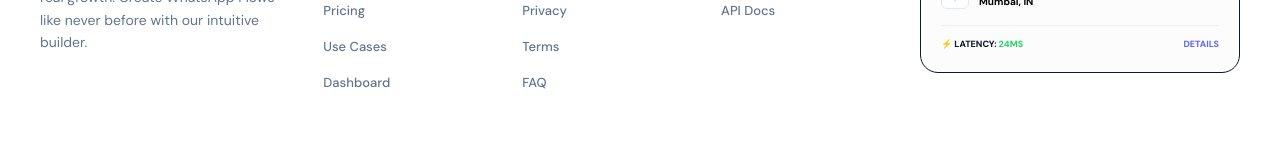
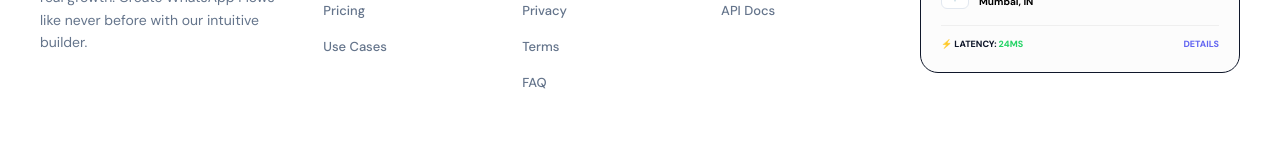
Before and after one commit to yashkolnure/wpld, a React (Create React App) app: page /about in a window 1280 px wide. Shown: the part 2826-2986 px from the top of the page. Built offline with nearby package versions, Linux system fonts and the light colour scheme; no server answers; the HTML template or start-up script is replaced by a standard one; a web font is replaced by a local one.

Commit message:
Revert "feat: show footer on dashboard; add smart Dashboard link in footer"
This reverts commit 4ec790b48587c3740f98deed195685c12eb8413d.

```diff
--- a/src/App.js
+++ b/src/App.js
@@ -33,41 +33,38 @@ function ScrollToTop() {
   return null;
 }
 
-// Paths that hide BOTH header and footer (full-screen workspace tools)
-const headerHiddenPaths   = ["/dashboard", "/workflow", "/blog-admin"];
-// Paths that hide ONLY the footer (workflow builder & blog admin are full-screen)
-const footerHiddenPaths   = ["/workflow", "/blog-admin"];
-const marketingPaths = [
-  "/", "/login", "/register", "/login-success", "/forgot-password",
-  "/about", "/privacy", "/terms", "/faq",
-  "/help-center", "/contact", "/api-docs", "/blog",
-];
+// Updated Helper:
+// We hide the Layout if it's a Workspace (/dashboard, /workflow)
+// OR if it's a dynamic slug (any path NOT in our marketing list)
+const shouldHideLayout = (pathname) => {
+  const workspacePaths = ["/dashboard", "/workflow", "/blog-admin"];
+  const marketingPaths = [
+    "/", "/login", "/register", "/login-success", "/forgot-password",
+    "/about", "/privacy", "/terms", "/faq",
+    "/help-center", "/contact", "/api-docs", "/blog",
+  ];
 
-const shouldHideHeader = (pathname) => {
-  if (headerHiddenPaths.some(p => pathname.startsWith(p))) return true;
+  // 1. Hide if it starts with a workspace path
+  if (workspacePaths.some(path => pathname.startsWith(path))) return true;
+
+  // 2. Blog posts and reset-password keep header/footer
   if (pathname.startsWith("/blog/") || pathname.startsWith("/reset-password/")) return false;
+
+  // 3. Hide if it is NOT one of our main marketing/auth pages
   if (!marketingPaths.includes(pathname)) return true;
-  return false;
-};
 
-const shouldHideFooter = (pathname) => {
-  // Footer is hidden on workflow builder, blog-admin, and unknown slugs
-  // but IS shown on /dashboard
-  if (footerHiddenPaths.some(p => pathname.startsWith(p))) return true;
-  if (pathname.startsWith("/blog/") || pathname.startsWith("/reset-password/") || pathname.startsWith("/dashboard")) return false;
-  if (!marketingPaths.includes(pathname)) return true;
   return false;
 };
 
 function HeaderWrapper() {
   const location = useLocation();
-  if (shouldHideHeader(location.pathname)) return null;
+  if (shouldHideLayout(location.pathname)) return null;
   return <Header />;
 }
 
 function FooterWrapper() {
   const location = useLocation();
-  if (shouldHideFooter(location.pathname)) return null;
+  if (shouldHideLayout(location.pathname)) return null;
   return <Footer />;
 }
 
--- a/src/components/Footer.jsx
+++ b/src/components/Footer.jsx
@@ -1,18 +1,11 @@
 import React, { useState, useEffect } from "react";
 import { Link, useNavigate, useLocation } from "react-router-dom";
-import { useCallback } from "react";
 import { WaIcon } from "./Icons";
 
 export default function Footer() {
   const [time, setTime] = useState(new Date().toLocaleTimeString());
   const navigate  = useNavigate();
   const location  = useLocation();
-
-  const handleDashboard = useCallback((e) => {
-    e.preventDefault();
-    const token = localStorage.getItem("token");
-    navigate(token ? "/dashboard" : "/login");
-  }, [navigate]);
 
   const handleNav = (e, sectionId) => {
     e.preventDefault();
@@ -41,7 +34,6 @@ export default function Footer() {
         { label: "How it Works", sectionId: "howitworks" },
         { label: "Pricing",      sectionId: "pricing"    },
         { label: "Use Cases",    sectionId: "usecases"   },
-        { label: "Dashboard",    dashboard: true          },
       ],
     },
     {
@@ -104,17 +96,7 @@ export default function Footer() {
                 <ul style={{ listStyle: "none", padding: 0, margin: 0, display: "flex", flexDirection: "column", gap: "12px" }}>
                   {sec.links.map(link => (
                     <li key={link.label}>
-                      {link.dashboard ? (
-                        <a
-                          href="#"
-                          onClick={handleDashboard}
-                          style={{ color: "#64748b", textDecoration: "none", fontSize: "13px", fontWeight: 500, transition: "color 0.2s" }}
-                          onMouseOver={e => e.target.style.color = "#0f172a"}
-                          onMouseOut={e => e.target.style.color = "#64748b"}
-                        >
-                          {link.label}
-                        </a>
-                      ) : link.sectionId ? (
+                      {link.sectionId ? (
                         <a
                           href="#"
                           onClick={(e) => handleNav(e, link.sectionId)}
```
